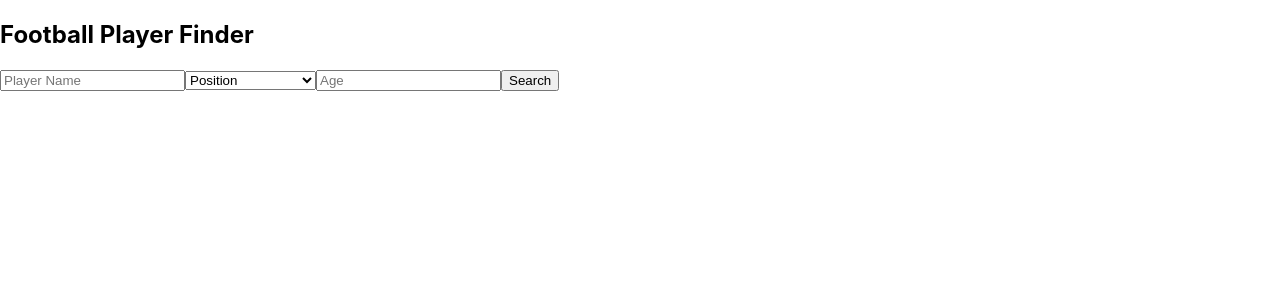
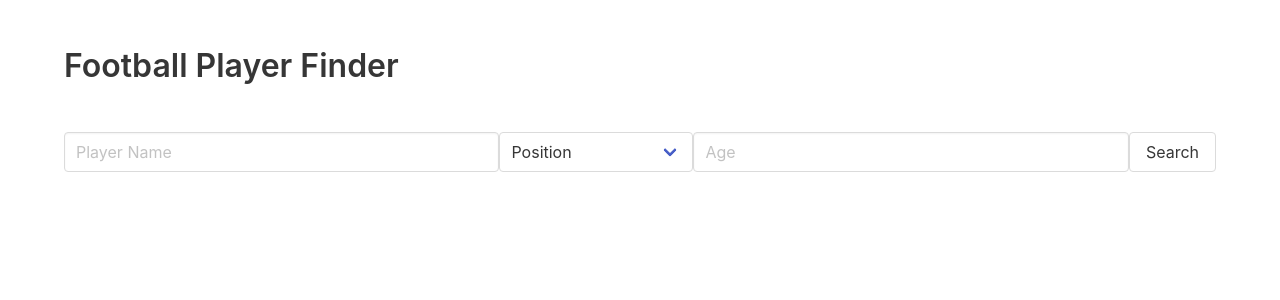
Before and after one commit to IsaacMiguel/football-player-finder, a React (Create React App) app: page / in a window 1280 px wide. Shown: the top 300 px of the page. Built offline with nearby package versions, Linux system fonts and the light colour scheme.

Commit message:
Agregado los estilos

```diff
--- a/package.json
+++ b/package.json
@@ -4,6 +4,7 @@
   "private": true,
   "dependencies": {
     "axios": "^0.18.0",
+    "bulma": "^0.7.4",
     "formik": "^1.5.2",
     "moment": "^2.24.0",
     "react": "^16.8.6",
--- a/src/App.js
+++ b/src/App.js
@@ -1,6 +1,7 @@
 import React, { Component } from 'react';
 import FootballPlayerFinder from './containers/FootballPlayerFinder';
 import './App.css';
+import 'bulma/css/bulma.css';
 
 class App extends Component {
   render() {
--- a/src/actions/fetchFootballPlayers.js
+++ b/src/actions/fetchFootballPlayers.js
@@ -33,7 +33,6 @@ export const fetchFootballPlayers = payload =>
     fetch(urlGetFootballPlayers)
       .then(data => (data.json()))
       .then(r => {
-        // console.log(filterPlayers(Object.assign(payload, { players: r })))
         const filtered = filterPlayers(Object.assign(payload, { players: r }));
         dispatch(setPlayers({ players: filtered }))
       })
--- a/src/components/FinderPlayerForm.js
+++ b/src/components/FinderPlayerForm.js
@@ -2,28 +2,37 @@ import React from 'react';
 import PropTypes from 'prop-types';
 import { Formik, Field, Form } from 'formik';
 
-const renderOptions = values => values.map(({ value, label }) => <option key={value} value={value} label={label} />)
+const renderOptions = values =>
+  values.map(({ value, label }) =>
+    <option className="option" key={value} value={value} label={label}>{label}</option>
+  )
 
 const FinderPlayerForm = ({ onSubmit, initialValues, selectOptions }) => {
   return(
+    <div className="container">
       <Formik
         initialValues={initialValues}
         onSubmit={onSubmit}
         render={({ errors, status, touched, isSubmitting }) => (
           <Form>
-            <Field type="text" name="playerName" placeholder="Player Name"/>
+            <div className="level">
+              <Field className="input" type="text" name="playerName" placeholder="Player Name" />
+              <div className="select">
                 <Field component="select" name="position">
                   {
                     renderOptions(selectOptions)
                   }
                 </Field>
-            <Field type="text" name="age" placeholder="Age" />
-            <button type="submit" disabled={isSubmitting}>
+              </div>
+              <Field className="input" type="text" name="age" placeholder="Age" />
+              <button className="button" type="submit" disabled={isSubmitting}>
                 Search
               </button>
+            </div>
           </Form>
         )}
       />
+    </div>
   )
 };
 
--- a/src/components/Header.js
+++ b/src/components/Header.js
@@ -3,7 +3,11 @@ import PropTypes from 'prop-types';
 
 const Header = ({ title }) => {
   return(
-    <h2>{ title }</h2>
+    <div className="section">
+      <div className="container">
+        <div className="title">{ title }</div>
+      </div>
+    </div>
   )
 };
 
--- a/src/components/TableResultFinder.js
+++ b/src/components/TableResultFinder.js
@@ -1,14 +1,48 @@
 import React from 'react';
 import PropTypes from 'prop-types';
+import moment from 'moment';
+
+const renderPlayers = players => players.map((e, i) => {
+  const { name, position, nationality, dateOfBirth } = e;
+
+  return(
+    <tr key={i}>
+      <td>{name}</td>
+      <td>{position}</td>
+      <td>{nationality}</td>
+      <td>{moment().diff(dateOfBirth, 'years')}</td>
+    </tr>
+  )
+});
 
 const TableResultFinder = ({ players }) => {
+  if(!players.length) return(<div></div>);
+
   return(
-    players.map((e, i) => {
-      const { name } = e;
-      return <p key={i}>{name}</p>
-    })
+    <div className="section">
+      <table className="table is-fullwidth">
+        <thead>
+          <tr>
+            <th>Player</th>
+            <th>Position</th>
+            <th>Team</th>
+            <th>Age</th>
+          </tr>
+        </thead>
+        <tbody>
+          {
+            renderPlayers(players)
+          }
+        </tbody>
+      </table>
+    </div>
   )
 };
+
+        // players.map((e, i) => {
+        //   const { name } = e;
+        //   return <p key={i}>{name}</p>
+        // })
 
 TableResultFinder.propTypes = {
   players: PropTypes.array.isRequired
```
Also changed, not shown: 1 other file (tests, documents, lock files or other folders). Lines whose indentation alone changed are shown as unchanged.
